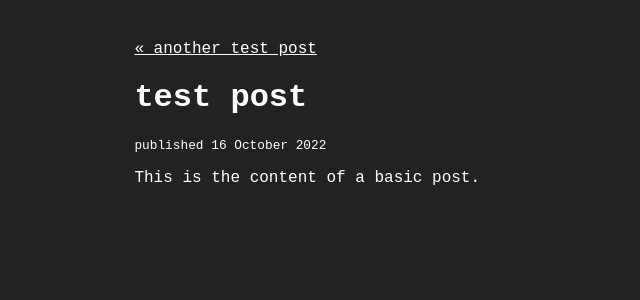
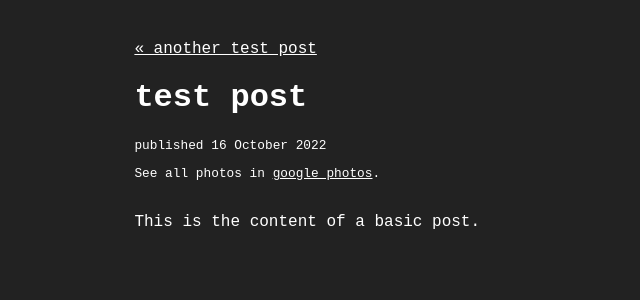
Before and after one commit to cb4d/cb4d.github.io, a Jekyll site: the page built from blog/_posts/2022-10-16-test-post.md, in a window 1280 px wide. Shown: the top 300 px of the page, without its empty margins (0-640 px from the left). Built offline with Jekyll 4.4.1, drawn with Linux system fonts in a browser that asks for light colours; some web fonts are replaced.

Commit message:
add spacing above content

```diff
--- a/_layouts/post.html
+++ b/_layouts/post.html
@@ -40,13 +40,14 @@
         {% for date in page.photo_dates %}
           {% assign photos_for_date = site.data.google-photos[date] %}
           {% for photo_url in site.data.google-photos[date] %}
-          <a href="https://photos.app.goo.gl/jLH6uExbu9FGje9r8">
-            <img src="{{ photo_url }}" />
+          <a href="https://photos.app.goo.gl/jLH6uExbu9FGje9r8" target="_blank" rel="noopener noreferrer">
+            <img src="{{ photo_url }}" onerror="this.style.display='none'" alt="" />
           </a>
           {% endfor %}
         {% endfor %}
         </div>
       {% endif %}
+      <p id="photos-link">See all photos in <a href="https://photos.app.goo.gl/jLH6uExbu9FGje9r8" target="_blank" rel="noopener noreferrer">google photos</a>.
 
 
       <div id="content">
--- a/_sass/main.scss
+++ b/_sass/main.scss
@@ -41,6 +41,14 @@ a:hover {
 
 #images-flex img {
   max-width: 100%;
+}
+
+#photos-link {
+  font-size: 0.8em;
+}
+
+#content {
+  margin-top: 32px;
 }
 
 @media only screen and (max-width: 576px) {
```
Also changed, not shown: 1 other file.
